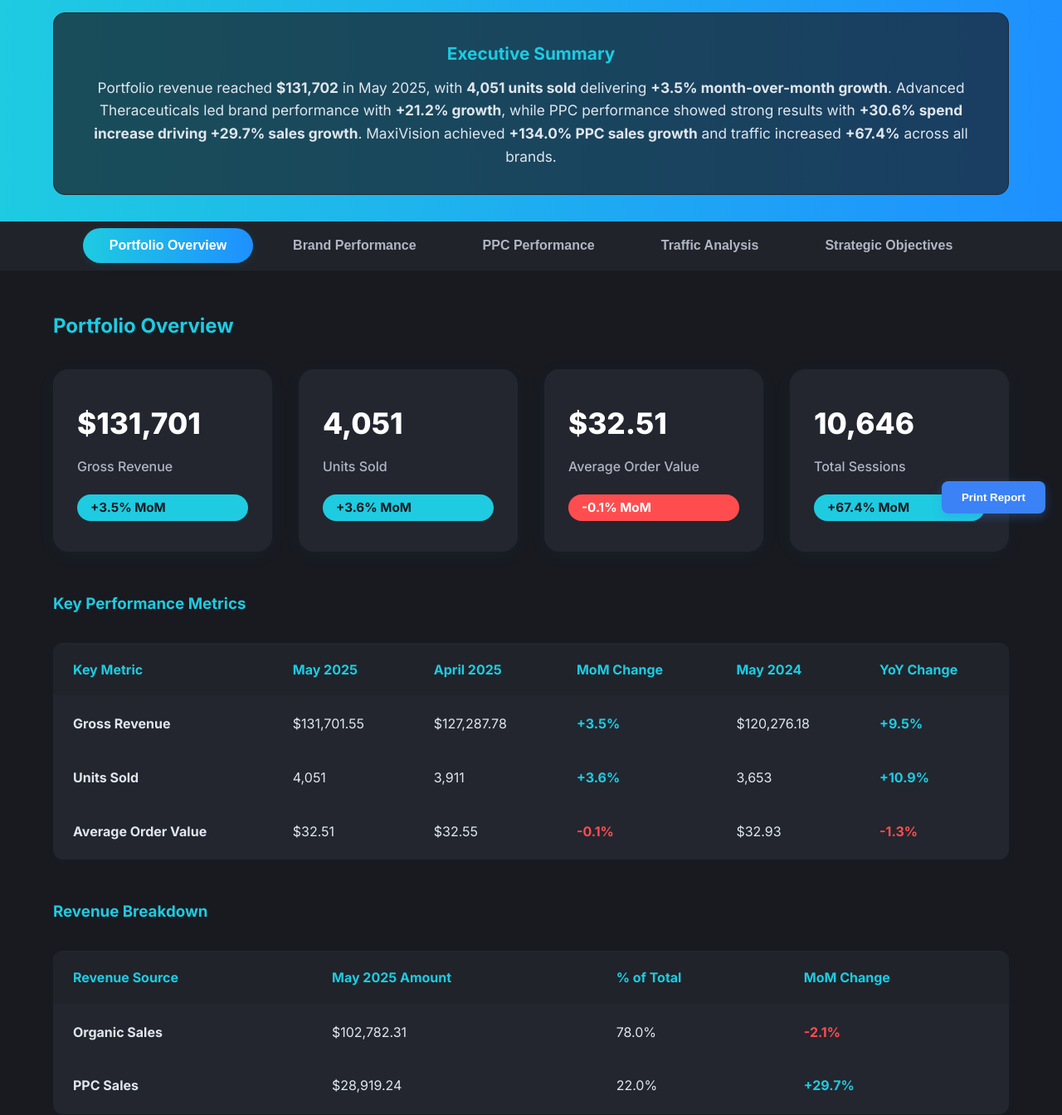
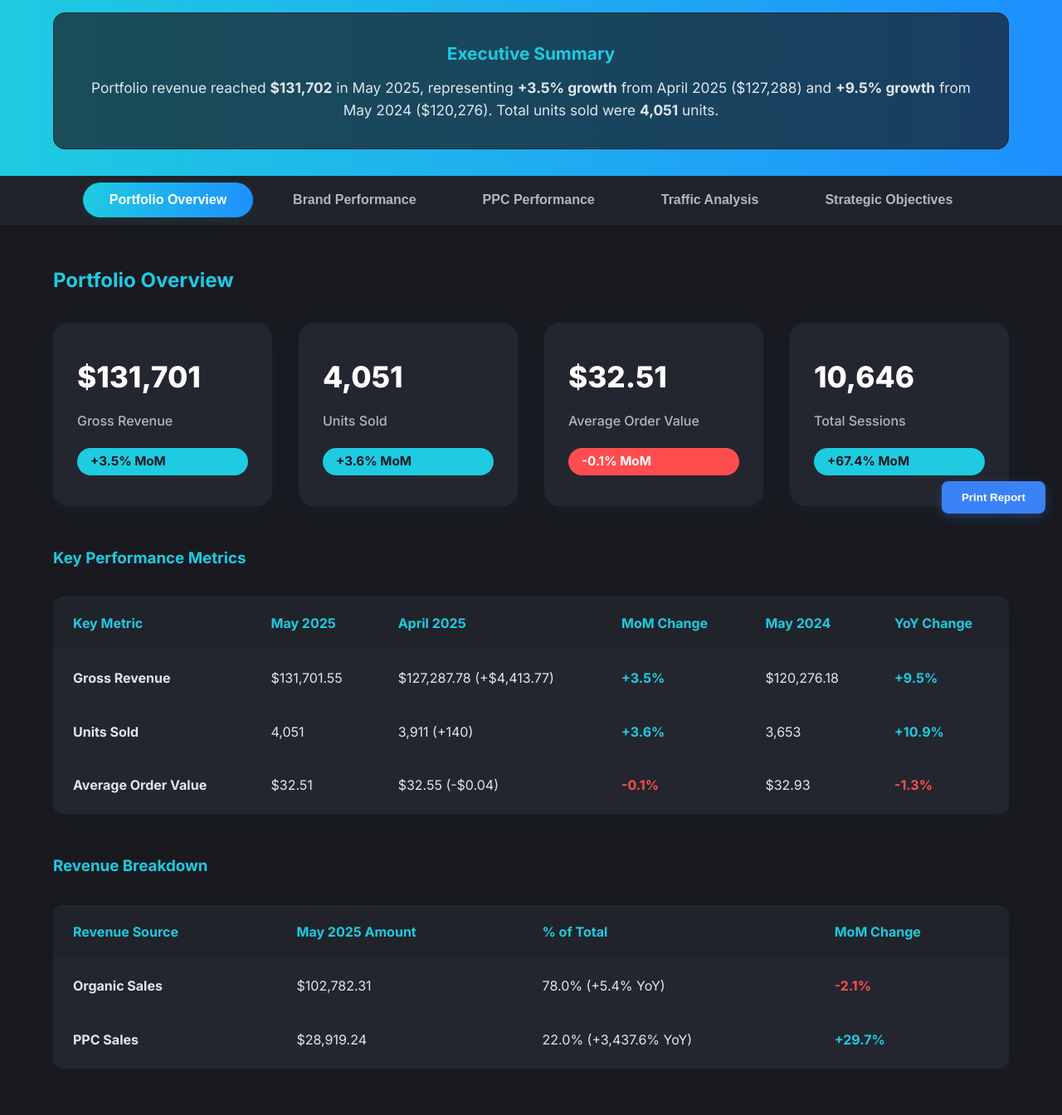
Before and after one commit to jslabxyz/monthly-reporting, a website built with Vite: page index.html in a window 1280 px wide. Shown: the part 161-1505 px from the top of the page at 83% size. Built offline with nearby package versions, Linux system fonts and the light colour scheme.

Commit message:
Update Dashboard with New Data

```diff
--- a/index.html
+++ b/index.html
@@ -16,7 +16,7 @@
                 <p class="dashboard-subtitle">MAY 2025</p>
                 <div class="executive-summary">
                     <h2>Executive Summary</h2>
-                    <p>Portfolio revenue reached <strong>$131,702</strong> in May 2025, with <strong>4,051 units sold</strong> delivering <strong>+3.5% month-over-month growth</strong>. Advanced Theraceuticals led brand performance with <strong>+21.2% growth</strong>, while PPC performance showed strong results with <strong>+30.6% spend increase driving +29.7% sales growth</strong>. MaxiVision achieved <strong>+134.0% PPC sales growth</strong> and traffic increased <strong>+67.4%</strong> across all brands.</p>
+                    <p>Portfolio revenue reached <strong>$131,702</strong> in May 2025, representing <strong>+3.5% growth</strong> from April 2025 ($127,288) and <strong>+9.5% growth</strong> from May 2024 ($120,276). Total units sold were <strong>4,051</strong> units.</p>
                 </div>
             </div>
         </header>
@@ -80,7 +80,7 @@
                                     <tr>
                                         <td><strong>Gross Revenue</strong></td>
                                         <td>$131,701.55</td>
-                                        <td>$127,287.78</td>
+                                        <td>$127,287.78 (+$4,413.77)</td>
                                         <td class="positive">+3.5%</td>
                                         <td>$120,276.18</td>
                                         <td class="positive">+9.5%</td>
@@ -88,7 +88,7 @@
                                     <tr>
                                         <td><strong>Units Sold</strong></td>
                                         <td>4,051</td>
-                                        <td>3,911</td>
+                                        <td>3,911 (+140)</td>
                                         <td class="positive">+3.6%</td>
                                         <td>3,653</td>
                                         <td class="positive">+10.9%</td>
@@ -96,7 +96,7 @@
                                     <tr>
                                         <td><strong>Average Order Value</strong></td>
                                         <td>$32.51</td>
-                                        <td>$32.55</td>
+                                        <td>$32.55 (-$0.04)</td>
                                         <td class="negative">-0.1%</td>
                                         <td>$32.93</td>
                                         <td class="negative">-1.3%</td>
@@ -119,13 +119,13 @@
                                     <tr>
                                         <td><strong>Organic Sales</strong></td>
                                         <td>$102,782.31</td>
-                                        <td>78.0%</td>
+                                        <td>78.0% (+5.4% YoY)</td>
                                         <td class="negative">-2.1%</td>
                                     </tr>
                                     <tr>
                                         <td><strong>PPC Sales</strong></td>
                                         <td>$28,919.24</td>
-                                        <td>22.0%</td>
+                                        <td>22.0% (+3,437.6% YoY)</td>
                                         <td class="positive">+29.7%</td>
                                     </tr>
                                 </tbody>
```
